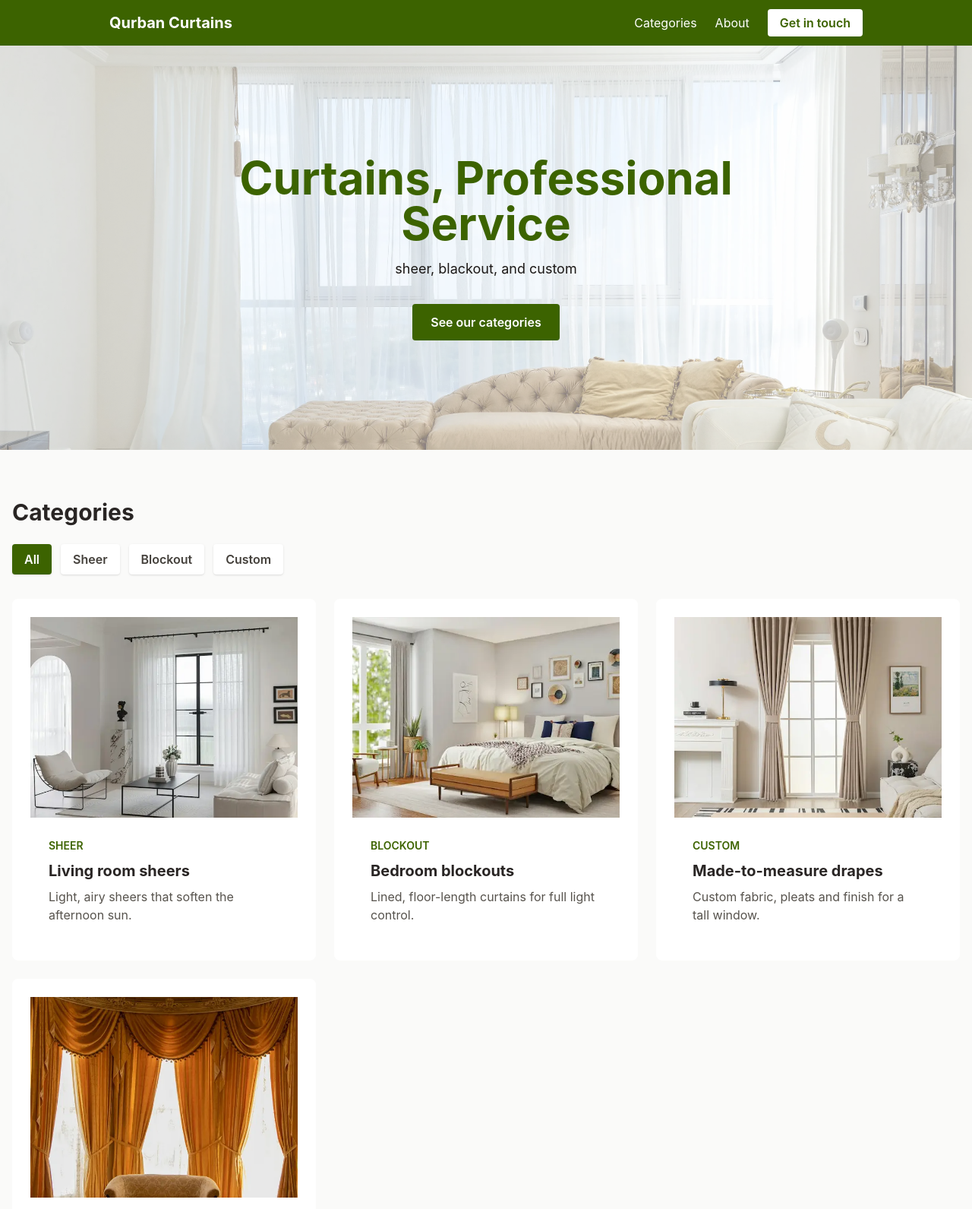
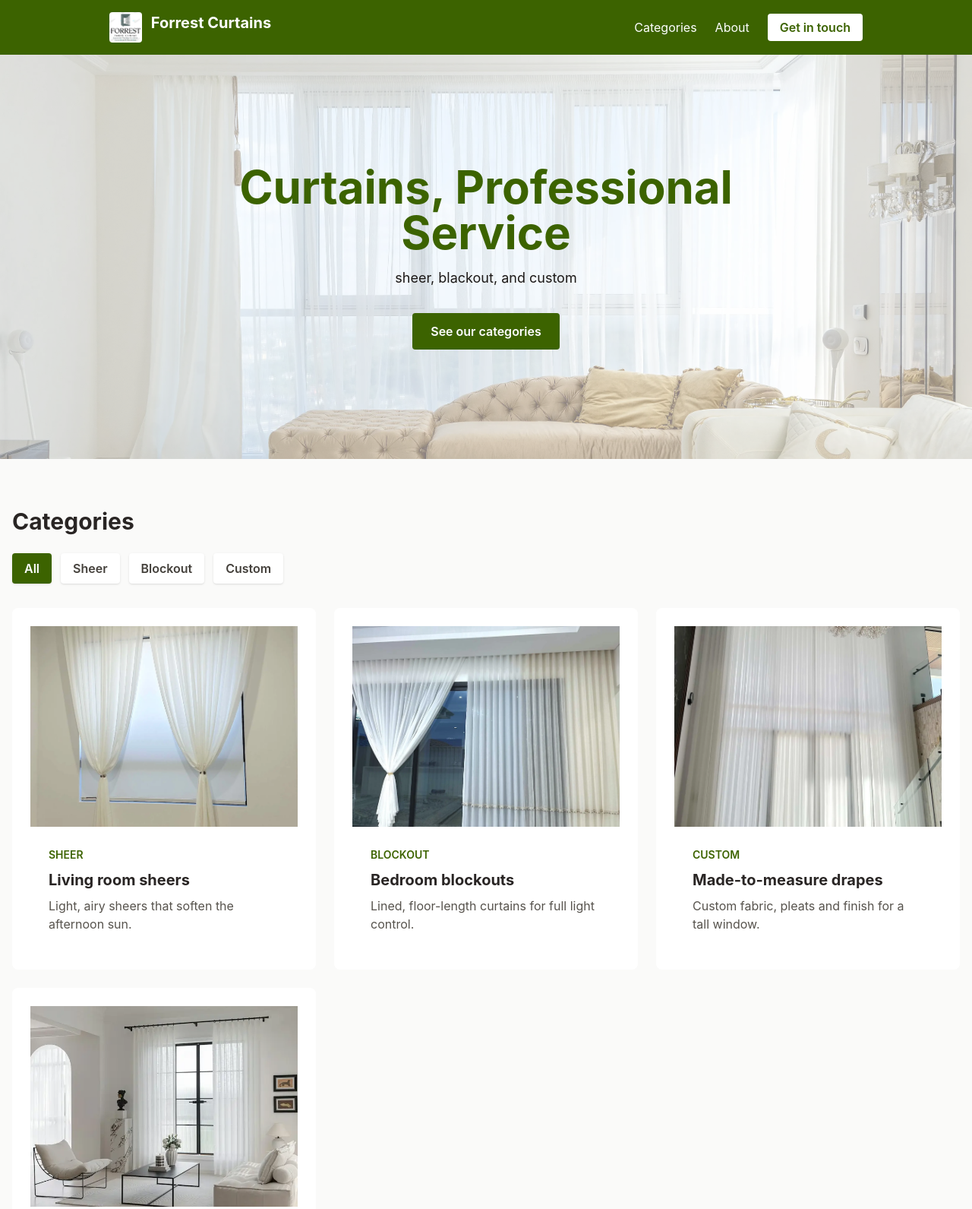
Before and after one commit to RoyEsh0/curtain-site, a website built with Vite: page index.html in a window 1280 px wide. Shown: the top 1591 px of the page at 76% size. Built offline with nearby package versions, Linux system fonts and the light colour scheme.

Commit message:
add logo and customer images

```diff
--- a/index.html
+++ b/index.html
@@ -8,7 +8,7 @@
     name="description"
     content="Made-to-measure curtains for bedrooms, living rooms and hallways. Browse our sheer, blockout and custom curtains and get in touch."
   />
-  <link rel="icon" type="image/svg+xml" href="/favicon.svg" />
+  <link rel="icon" type="image/png" href="/images/logo.png" />
 
   <meta property="og:title" content="Qurban Curtains | Curtain Design and Installation" />
   <meta
@@ -24,7 +24,10 @@
   <header class="bg-brand text-white shadow">
     <nav class="mx-auto max-w-5xl p-4 md:flex md:items-center md:justify-between">
       <div class="flex items-center justify-between">
-        <a href="#" class="text-xl font-bold">Qurban Curtains</a>
+        <a href="#" class="flex gap-3">
+          <img src="/images/logo.png" alt="logo png" class="h-10 w-auto rounded">
+          <span class="text-xl font-bold">Forrest Curtains</span>
+        </a>
         <button
         id="menu-button"
         type="button"
@@ -98,7 +101,7 @@
       <div class="mx-auto max-w-5xl px-4">
         <h2 class="text-3xl font-bold">About Us</h2>
         <p class="mt-4 max-w-2xl text-stone-600">
-          Qurban curtains is your local curtain star with word class service in curtain design and installtion. We started back in 2018 and have been helping the local community to get their dream curtains. Living room sheer, bedroom blackouts, custom designs that suit your preferences, we can help you with. Contact as ASAP!
+          Forrest Curtains is your local curtain star with word class service in curtain design and installtion. We started back in 2018 and have been helping the local community to get their dream curtains. Living room sheer, bedroom blackouts, custom designs that suit your preferences, we can help you with. Contact as ASAP!
         </p>
       </div>
     </section>
--- a/src/projects.js
+++ b/src/projects.js
@@ -4,7 +4,7 @@ export const projects = [
     title: "Living room sheers",
     description: "Light, airy sheers that soften the afternoon sun.",
     category: "sheer",
-    image: "/images/sheer.webp",
+    image: "/images/sheer1.webp",
     alt: "White sheer curtains in a bright living room",
   },
   {
@@ -12,7 +12,7 @@ export const projects = [
     title: "Bedroom blockouts",
     description: "Lined, floor-length curtains for full light control.",
     category: "blockout",
-    image: "/images/blockout.webp",
+    image: "/images/livingroom.webp",
     alt: "Dark blockout curtains in a bedroom",
   },
   {
@@ -20,7 +20,7 @@ export const projects = [
     title: "Made-to-measure drapes",
     description: "Custom fabric, pleats and finish for a tall window.",
     category: "custom",
-    image: "/images/custom.webp",
+    image: "/images/Hall.webp",
     alt: "Custom pleated curtains on a tall window",
   },
   {
@@ -28,7 +28,7 @@ export const projects = [
     title: "New-custom-design",
     description: "Custom fabric, pleats and finish for a tall window.",
     category: "custom",
-    image: "/images/custom-large-window.webp",
+    image: "/images/sheer.webp",
     alt: "Custom pleated curtains for wider windows",
   },
 ];
```
Also changed, not shown: public/images/Hall.webp (added), public/images/livingroom.webp (added), public/images/logo.png (added), public/images/sheer1.webp (added).
